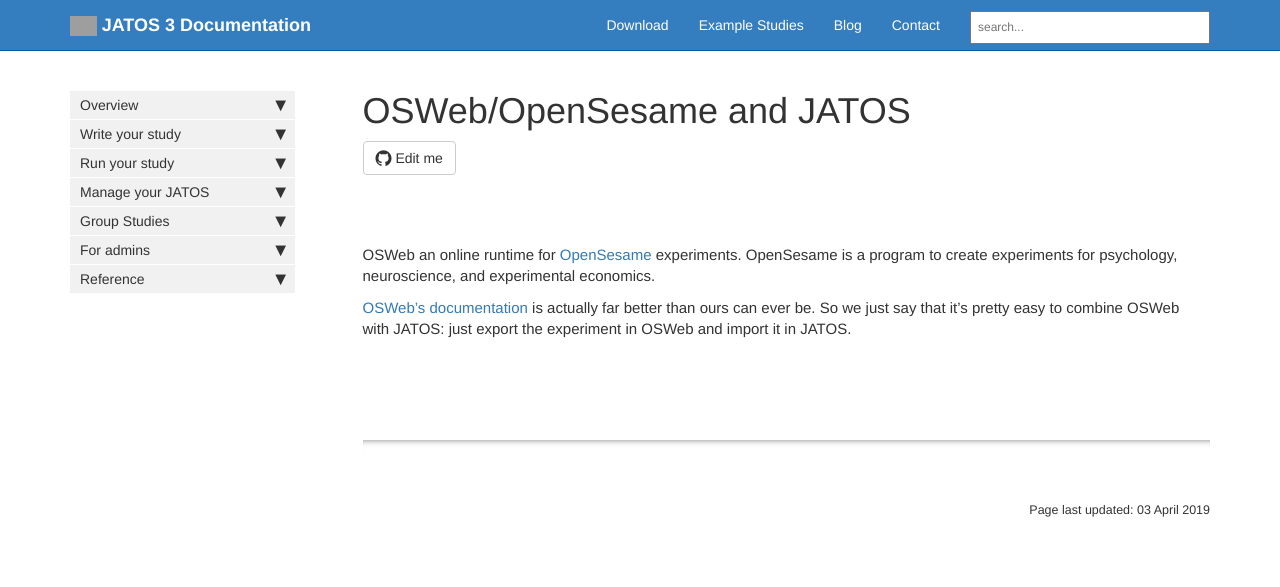
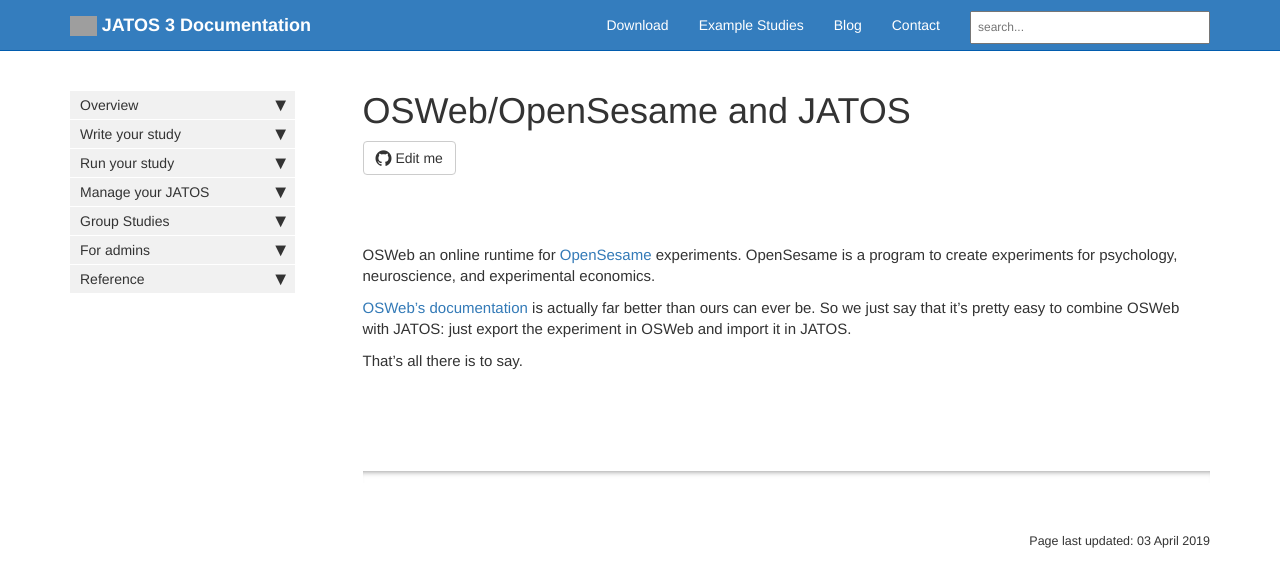
Before and after one commit to kristian-lange-tw/JATOS_docs_v3, a Jekyll site: the page built from pages/OSWeb-and-JATOS.md, in a window 1280 px wide. Shown: the top 587 px of the page. Built offline with Jekyll 4.4.1, drawn with Linux system fonts in a browser that asks for light colours; nearby versions of some CDN libraries; comment, search, counter and statistics services are not loaded; grey boxes are pictures that could not be loaded.

Commit message:
Update OSWeb-and-JATOS.md

```diff
--- a/pages/OSWeb-and-JATOS.md
+++ b/pages/OSWeb-and-JATOS.md
@@ -15,3 +15,5 @@
 OSWeb an online runtime for [OpenSesame](https://osdoc.cogsci.nl/3.2/) experiments. OpenSesame is a program to create experiments for psychology, neuroscience, and experimental economics.
 
 [OSWeb's documentation](https://osdoc.cogsci.nl/3.2/manual/osweb/) is actually far better than ours can ever be. So we just say that it's pretty easy to combine OSWeb with JATOS: just export the experiment in OSWeb and import it in JATOS.
+
+That's all there is to say.
```
